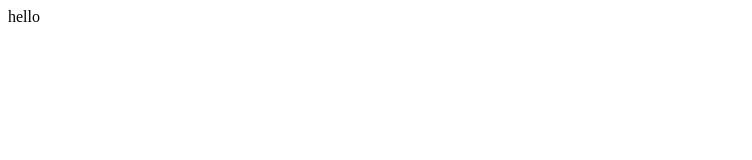
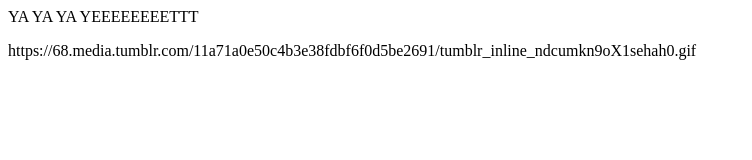
Before and after one commit to jackkathy555/jackkathy555.github.io, a plain HTML site: page index.html in a window 1280 px wide. Shown: the whole page, without its empty margins (0-752 px from the left). Drawn offline with Linux system fonts and the light colour scheme.

Commit message:
Update index.html

```diff
--- a/index.html
+++ b/index.html
@@ -1 +1,2 @@
-<p>hello</p>
+<p>YA YA YA YEEEEEEEETTT</p>
+<img>https://68.media.tumblr.com/11a71a0e50c4b3e38fdbf6f0d5be2691/tumblr_inline_ndcumkn9oX1sehah0.gif</img>
```
